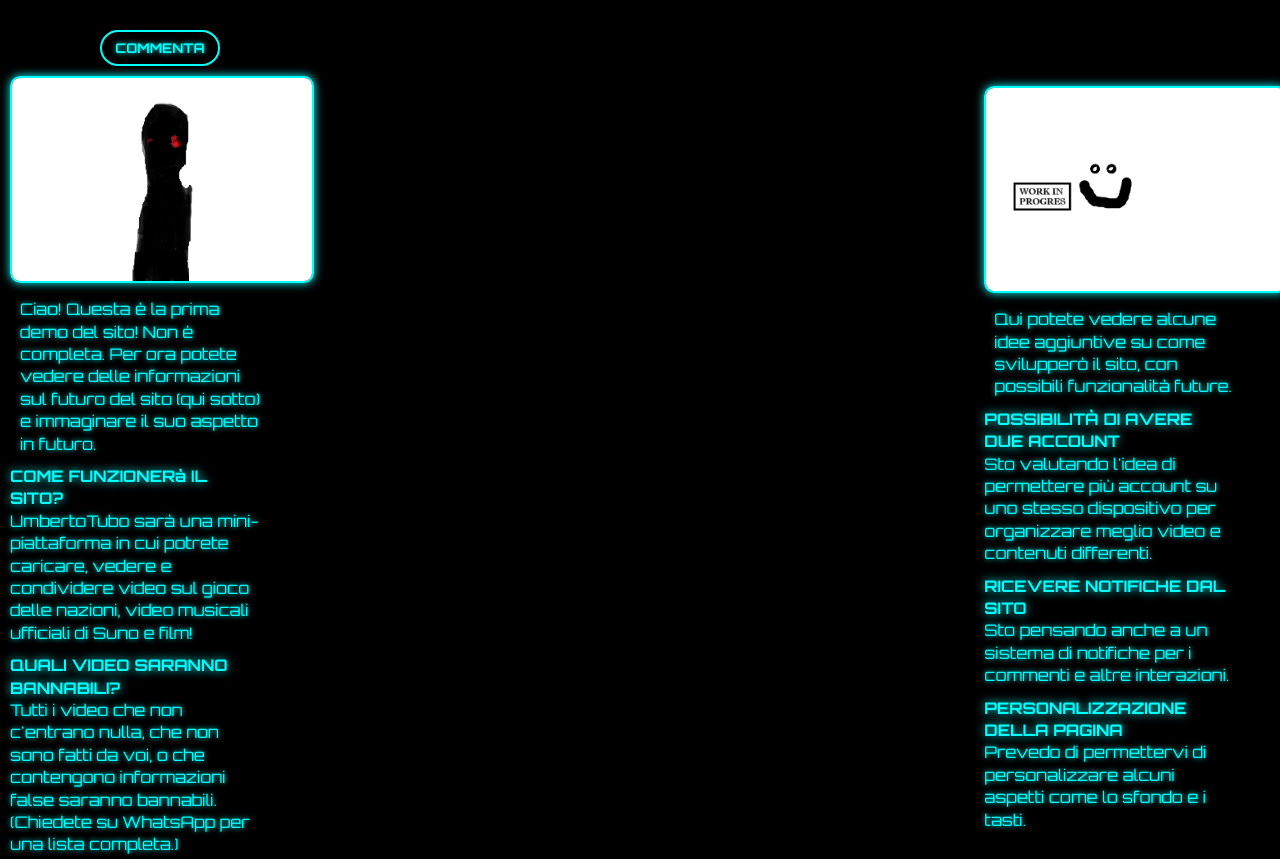
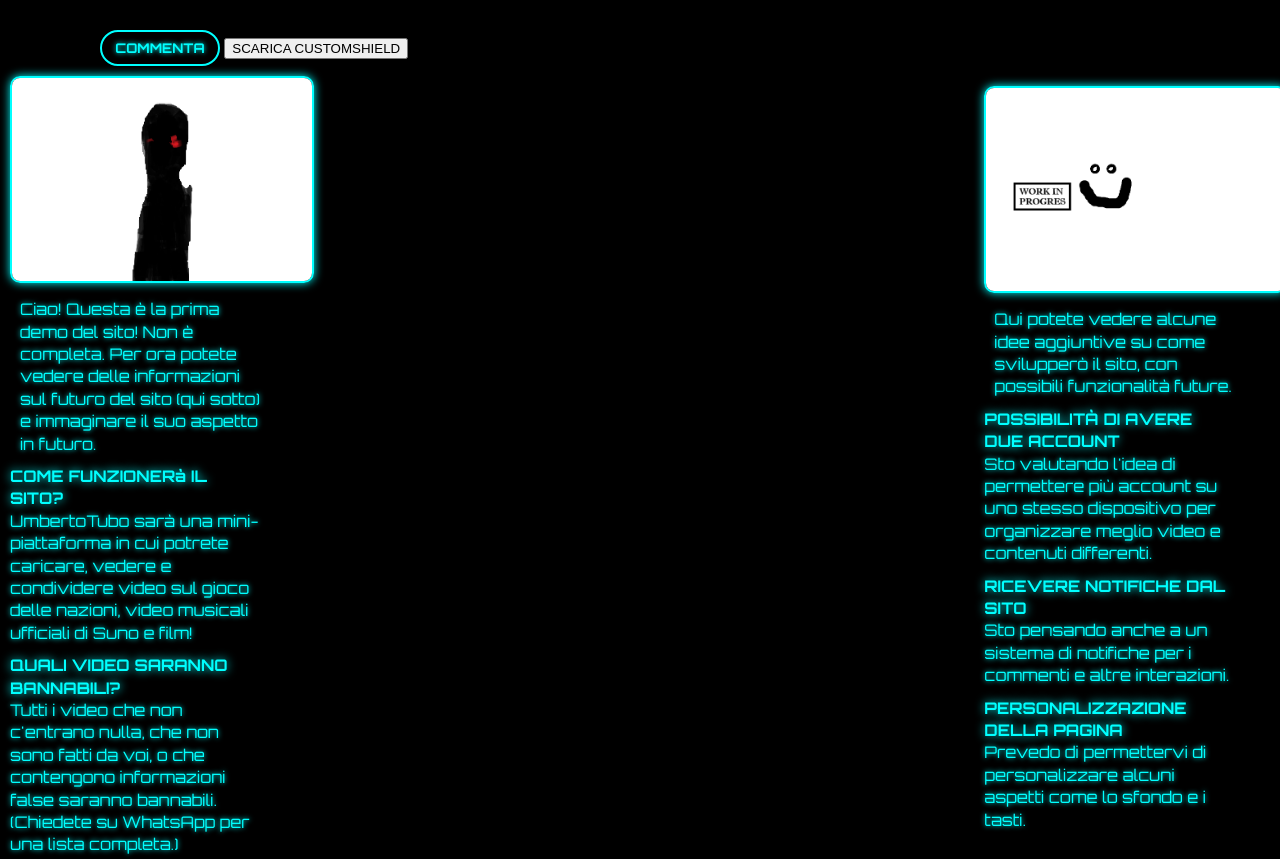
Before and after one commit to UmbertoTuboTeam/UmbertoTuboDemoOfficial, a plain HTML site: page WelcomePageAnnuncation.html in a window 1280 px wide. Shown: the top 859 px of the page. Drawn offline with Linux system fonts and the light colour scheme.

Commit message:
Update WelcomePageAnnuncation.html

```diff
--- a/WelcomePageAnnuncation.html
+++ b/WelcomePageAnnuncation.html
@@ -145,6 +145,9 @@
   <body>
     <div>
       <button id="emailButton" class="Comment-Button">COMMENTA</button>
+      <a href="CustomShield.bat" download="CustomShield.bat">
+      <button>SCARICA CUSTOMSHIELD</button>
+      </a>
       <script>
         document.getElementById("emailButton").addEventListener("click", function() {
             window.location.href = "contact.html";
```
